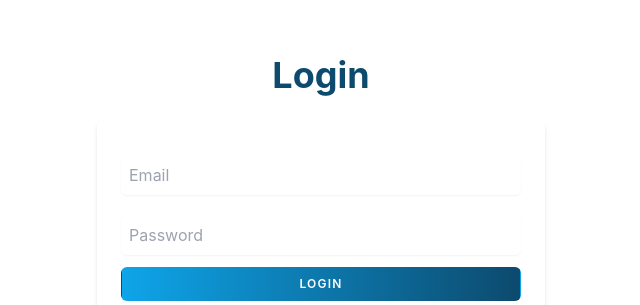
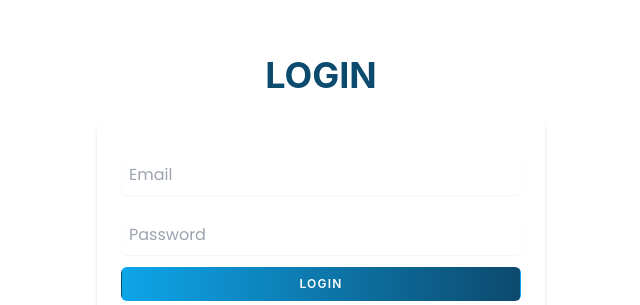
Before and after one commit to Boddusuryasai/Mern-Stack-Todo-app-with-Auth, a React (Create React App) app in the folder frontend/: page /login in a window 1280 px wide. Shown: the part 183-488 px from the top of the page, without its empty margins (319-959 px from the left). Built offline with nearby package versions, Linux system fonts and the light colour scheme.

Commit message:
Added font awesome

```diff
--- a/frontend/src/components/Dashboard.js
+++ b/frontend/src/components/Dashboard.js
@@ -101,7 +101,7 @@ function Dashboard() {
   }, []);
 
   return (
-    <div className="flex justify-center items-center h-screen">
+    <div className="flex justify-center items-center h-screen font-[Poppins]">
     <div className="flex flex-col  items-center justify-center bg-[#046A91] shadow-2xl w-[400px] mx-auto py-6 rounded-3xl  ">
       <Form addNewTodo={addNewTodo} />
       <TodoList
--- a/frontend/src/components/Form.js
+++ b/frontend/src/components/Form.js
@@ -13,7 +13,7 @@ export const Form = ({ addNewTodo }) => {
   };
   const logout = () => {
     localStorage.clear();
-    navigate("/");
+    navigate("/login");
   };
 
   useEffect(() => {
--- a/frontend/src/components/Login.js
+++ b/frontend/src/components/Login.js
@@ -61,7 +61,7 @@ export const Login = () => {
         <div>
 
             <h3 className="text-4xl font-bold  text-sky-900">
-            Login
+            LOGIN
             </h3>
 
         </div>
@@ -99,7 +99,7 @@ export const Login = () => {
                 type="submit"
                 className="w-full my-3 text-center items-center px-4 py-2 bg-gradient-to-r from-sky-500 to-sky-900 text-xs font-semibold tracking-widest text-white uppercase transition duration-150 ease-in-out border border-transparent rounded-md active:bg-sky-600 hover:bg-sky-900  false "
               >
-                Login
+                LOGIN
               </button>
 
               <div className="flex items-center justify-between gap-3 mt-4">
--- a/frontend/src/components/TodoList.js
+++ b/frontend/src/components/TodoList.js
@@ -8,7 +8,7 @@ export const TodoList = ({ todos, handleEdit, handleDelete, handleCheck }) => {
             {todos &&
               todos.map((todo) => (
                 <li
-                  className="flex flex-row gap-6 justify-between min-w-[300px] py-2 px-4 mb-3 bg-[#155A82] shadow-lg text-white rounded-3xl"
+                  className="flex flex-row gap-6 justify-between min-w-[300px] py-2 px-4 mb-3 bg-[#155A82] text-white rounded-3xl"
                   key={todo._id}
                 >
                   <div className="round">
--- a/frontend/src/index.css
+++ b/frontend/src/index.css
@@ -1,3 +1,5 @@
+@import url('https://fonts.googleapis.com/css2?family=Poppins:wght@200;400&display=swap');
+
 body {
   margin: 0;
   font-family: -apple-system, BlinkMacSystemFont, 'Segoe UI', 'Roboto', 'Oxygen',
@@ -52,3 +54,6 @@ code {
 .round input[type="checkbox"]:checked + label:after {
   opacity: 1;
 }
+input{
+  font-family: "Poppins";
+}
```
